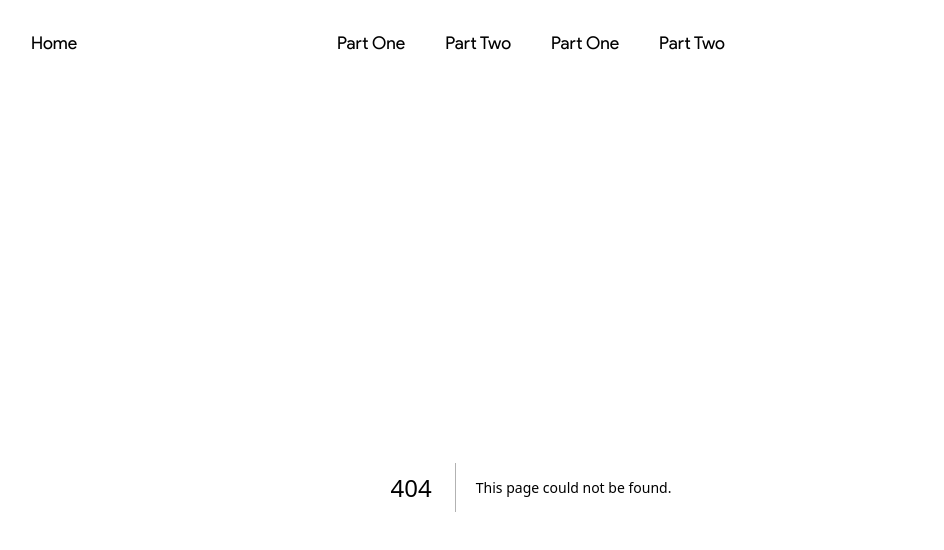
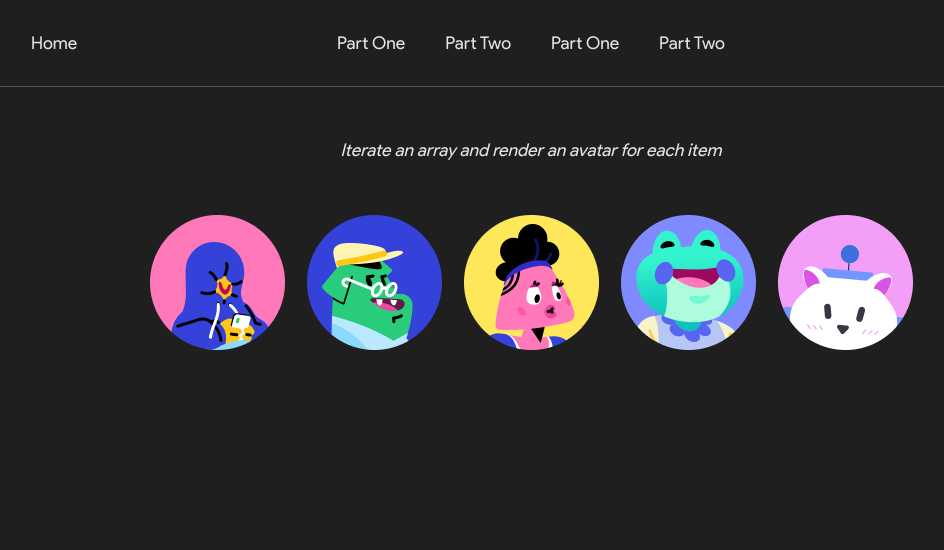
Before and after one commit to tyVespA/react-components-tests-next, a Next.js app: page /partOne/03-avatar in a window 1280 px wide. Before the commit this address had no page. Shown: the top 550 px of the page, without its empty margins (109-1053 px from the left). Built offline with nearby package versions, Linux system fonts and the light colour scheme.

Commit message:
Create and style

```diff
--- /dev/null
+++ b/app/partOne/03-avatar/03-avatar.module.css
@@ -0,0 +1,16 @@
+.btn {
+  background-color: transparent;
+  border: transparent;
+  cursor: pointer;
+  transition: transform 0.2s;
+}
+
+.btn:hover {
+  transform: rotate(-20deg);
+}
+
+.avatarContainer {
+  display: flex;
+  justify-content: center;
+  gap: 10px;
+}
--- /dev/null
+++ b/app/partOne/03-avatar/page.js
@@ -0,0 +1,31 @@
+import React from "react";
+import styles from "./03-avatar.module.css";
+
+const data = [
+  { id: "Ander", alt: "123" },
+  { id: "Bartender", alt: "123" },
+  { id: "Lady", alt: "123" },
+  { id: "Froge", alt: "123" },
+  { id: "Nelly", alt: "123" },
+];
+
+function Avatar(data) {
+  return (
+    <button className={styles.btn}>
+      <img src={`/assets/partOne/${data.id}.png`} alt={data.alt} />
+    </button>
+  );
+}
+
+export default function page() {
+  return (
+    <div className="exerciseContainer">
+      <em>Iterate an array and render an avatar for each item</em>
+      <div className={styles.avatarContainer}>
+        {data.map((avatar) => (
+          <Avatar key={avatar.id} id={avatar.id} alt={avatar.alt} />
+        ))}
+      </div>
+    </div>
+  );
+}
```
